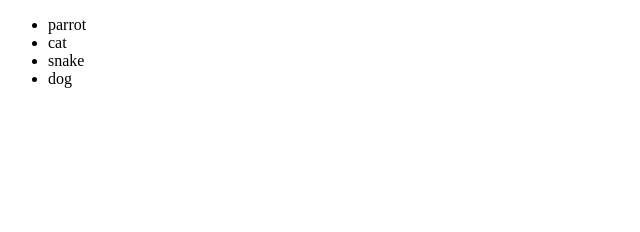
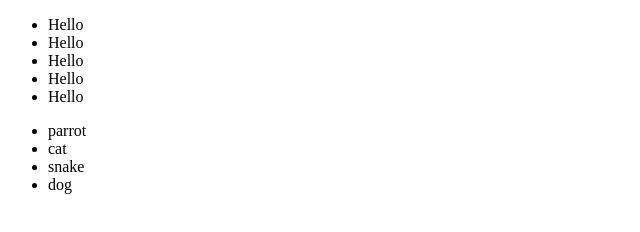
Before and after one commit to michaljabi/20251215-js, a plain HTML site: page JS-teoria-zadania/D-js-in-html/d101-basic-dom-modification.html in a window 1280 px wide. Shown: the whole page, without its empty margins (0-640 px from the left). Drawn offline with Linux system fonts and the light colour scheme.

Commit message:
explain(d101): full interactivity, full control with JS.

```diff
--- a/JS-teoria-zadania/D-js-in-html/d101-basic-dom-modification.html
+++ b/JS-teoria-zadania/D-js-in-html/d101-basic-dom-modification.html
@@ -6,6 +6,21 @@
 </head>
 <body>
     <div></div>
+    <script>
+        const $div = document.querySelector('div');
+
+        $div.innerHTML = `
+            <ul>
+                <li>Hello</li>
+                <li>Hello</li>
+                <li>Hello</li>
+                <li>Hello</li>
+                <li>Hello</li>
+            </ul>
+        `
+
+        // document.body.append('to', 'jest', 'przykład')
+    </script>
     <script>
         /**
          * Praktycznie można "namalować" na DOM wszystko co chccemy używając JavaScript
@@ -25,8 +40,12 @@
              const li = document.createElement('li');
              // wpisujemy do niego tekst
              li.innerText = animal;
+             li.style.cursor = 'pointer'
+             li.addEventListener('mouseover', () => {
+                li.innerText += '!';
+             })
              // dołączamy do <ul> do którego mamy referencję ul
-             ul.appendChild(li)
+             ul.append(li)
          }
 
          // Łapiemy selektor do <div> istniejącego na dokumencie (DOM)
```
